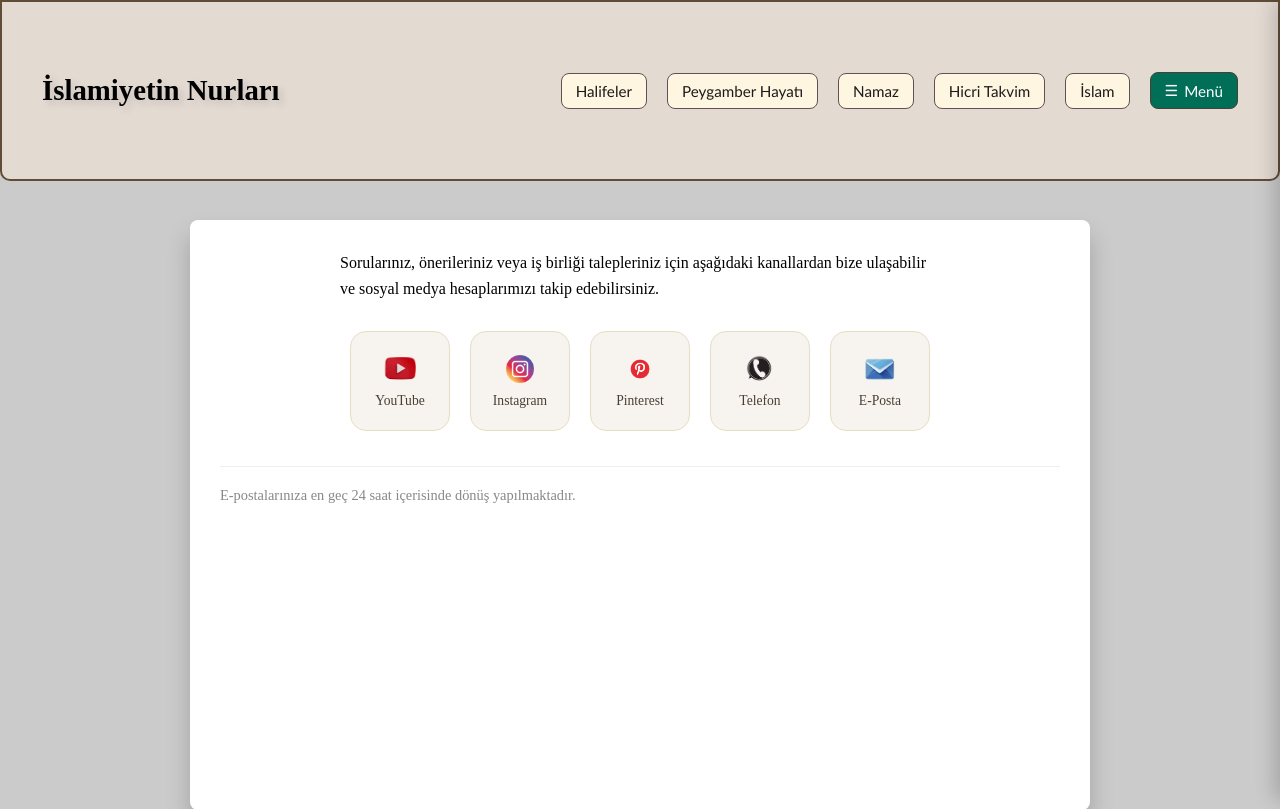
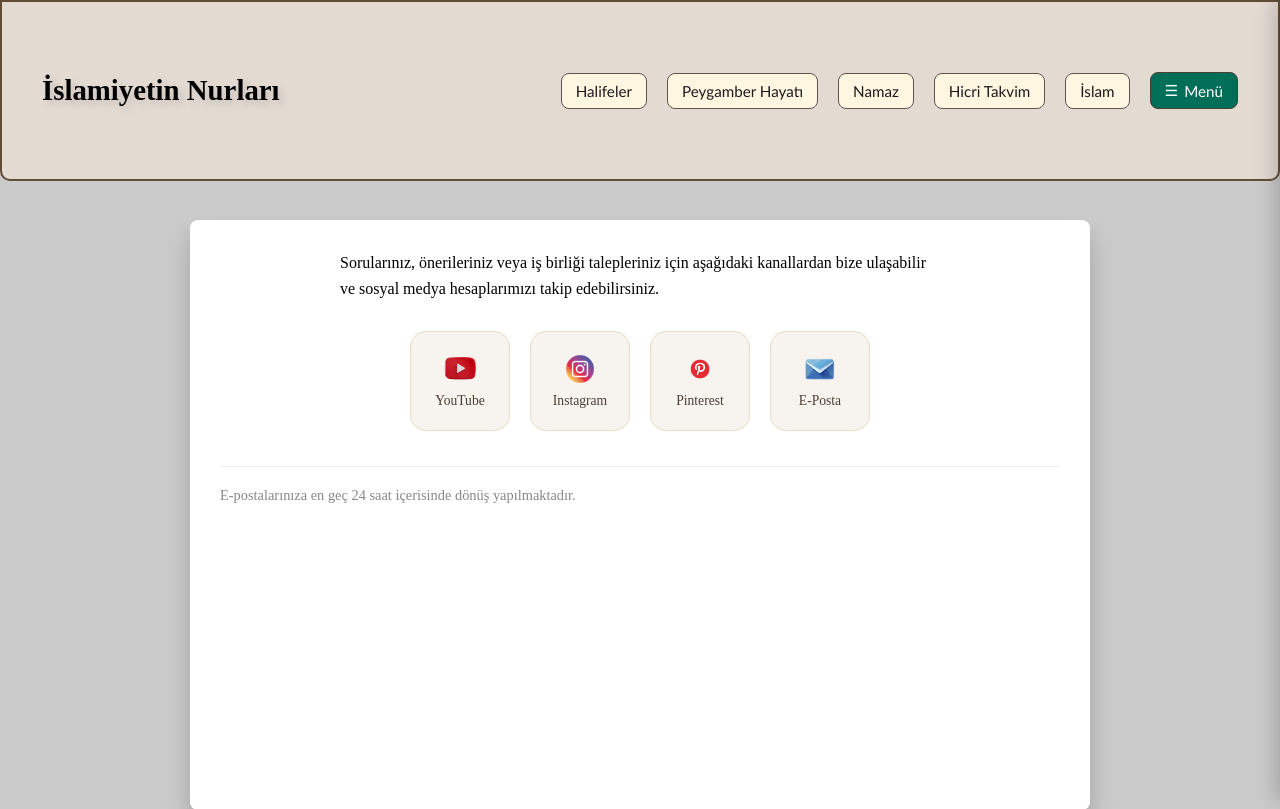
Before and after one commit to nur-byte/islamiyetin-nurlari, a Flask app: page /iletisim in a window 1280 px wide. Shown: the top 809 px of the page. Run offline with Flask 3, Linux system fonts and the light colour scheme.

Commit message:
Update iletisim.html

```diff
--- a/templates/iletisim.html
+++ b/templates/iletisim.html
@@ -151,10 +151,6 @@
             <span class="ikon-etiket">Pinterest</span>
         </a>
 
-        <a href="tel:905357178501" class="ikon-link" title="Telefon">
-            <img src="/static/tel.png" alt="Telefon">
-            <span class="ikon-etiket">Telefon</span>
-        </a>
 
         <a href="mailto:oznurhasar7@gmail.com" class="ikon-link" title="E-Posta">
             <img src="/static/posta.png" alt="E-Posta">
```
